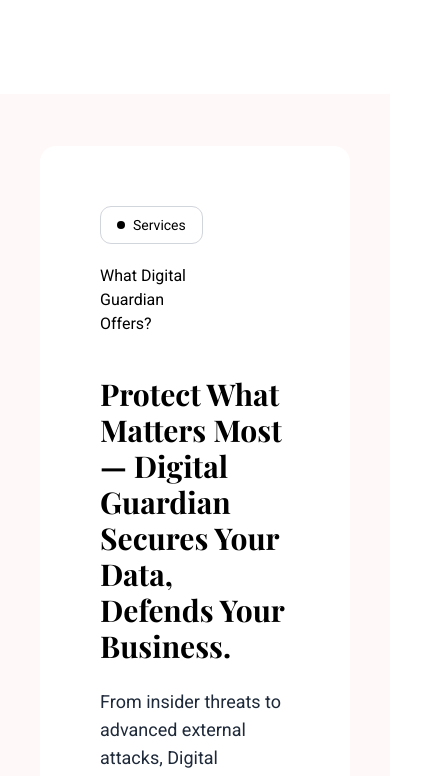
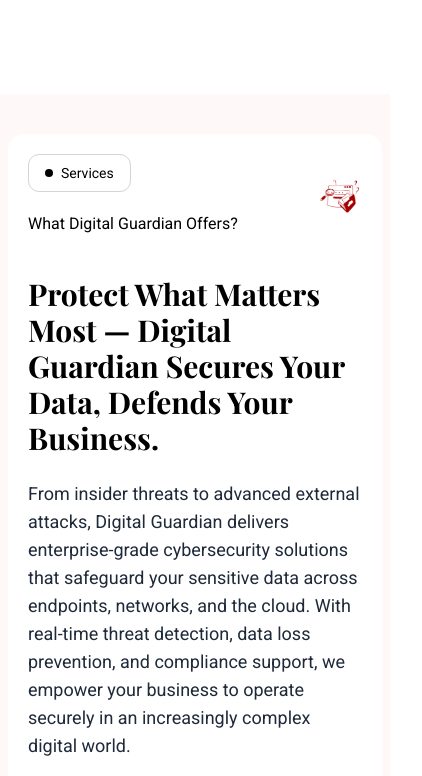
Before and after one commit to nathanieluriri/digital-guardians-landing-page, a Next.js app: page / in a window 390 px wide. Shown: the part 956-1732 px from the top of the page, 422 px wide, since content can reach past the window. Built offline with nearby package versions, Linux system fonts and the light colour scheme.

Commit message:
hopefully fixed the weird mobile view on the service section

```diff
--- a/src/app/globals.css
+++ b/src/app/globals.css
@@ -1,9 +1,6 @@
 @import "tailwindcss";
 
-:root {
-  /* --background: #ffffff;
-  --foreground: #171717; */
-}
+
 h1, h2, h3, h4, h5, h6 {
   font-family: var(--font-playfair);
 }
@@ -11,7 +8,9 @@
   font-family: var(--font-roboto);
 }
 body {
-  /* background: var(--background);
-  color: var(--foreground); */
-  /* font-family: Arial, Helvetica, sans-serif; */
+  overflow-x: hidden;
+
 }
+html{
+  overflow-x: hidden;
+}
--- a/src/app/sections/serviceSection.tsx
+++ b/src/app/sections/serviceSection.tsx
@@ -21,11 +21,9 @@
 
 const ServiceSection: React.FC = () => {
   return (
-    <section className="w-full bg-[#FFF8F8] text-black px-10 py-13">
-      <div className="max-w-[1522px] bg-white p-15 rounded-2xl mx-auto flex flex-col md:flex-row gap-10 items-center">
+    <section className="w-full bg-[#FFF8F8] text-black px-2 py-10 sm:px-10 sm:py-13 overflow-x-hidden">
+      <div className="max-w-[1522px] bg-white p-5  sm:p-15 rounded-2xl mx-auto flex flex-col md:flex-row gap-10 items-center">
         <div className="flex gap-20 sm:flex-col flex-row ">
-
-
           <div className="flex gap-5 flex-col">
             <div className="flex items-center space-x-2 border border-gray-300 rounded-[11px] px-4 py-2 w-fit">
               <span className="h-2 w-2 bg-black rounded-full"></span>
@@ -71,9 +69,7 @@
         </div>
 
         {/* Placeholder Image */}
-
       </div>
-
     </section>
   );
 };
```
Lines whose indentation alone changed are shown as unchanged.
